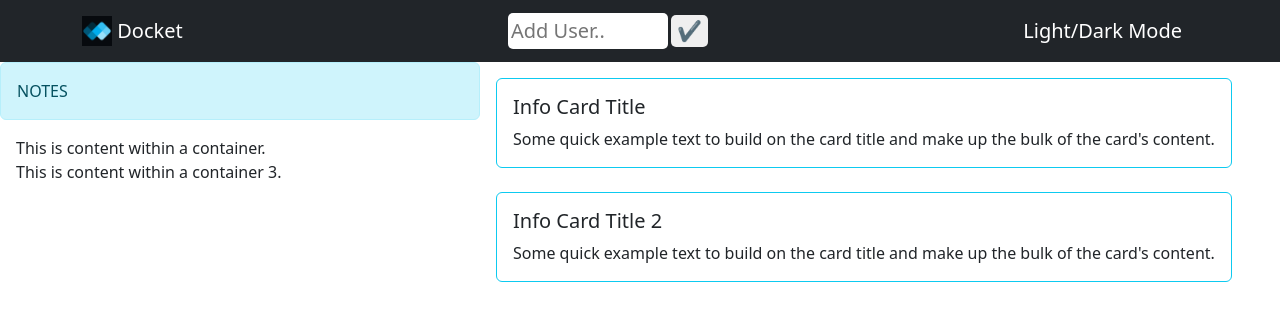
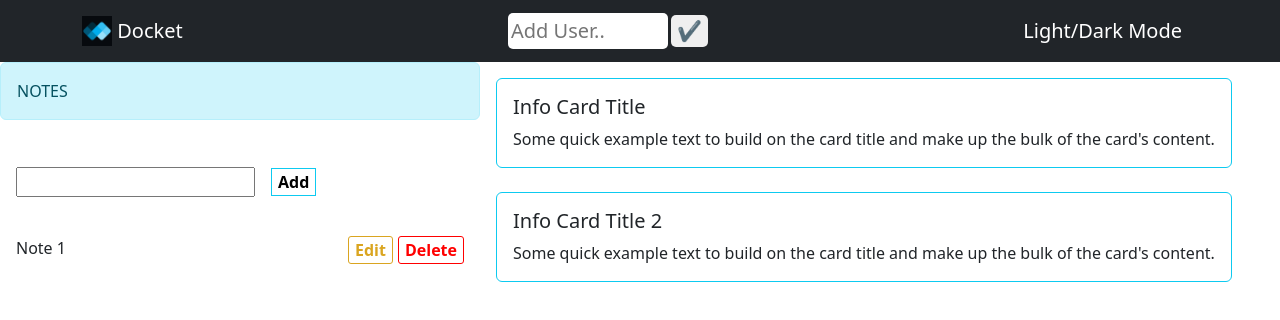
Before and after one commit to bouzianeseffah/front-end-project, a React (Create React App) app in the folder todo-list-project/: page / in a window 1280 px wide. Shown: the top 320 px of the page. Built offline with nearby package versions, Linux system fonts and the light colour scheme.

Commit message:
Finished add button for folders

```diff
--- a/todo-list-project/public/index.css
+++ b/todo-list-project/public/index.css
@@ -46,6 +46,28 @@ hr {
  max-width: 100%;
 }
 
+.folder-container {
+  padding: 1rem 1rem 1rem 1rem;
+}
+
+.sidebar-delete-buttons {
+  border-radius: 3px;
+  border: 1px solid red!important;
+  color: red!important;
+  float: right;
+  margin: 0!important;
+  background-color: transparent!important;
+}
+
+.sidebar-edit-buttons {
+  border-radius: 3px;
+  border: 1px solid goldenrod !important;
+  color: goldenrod !important;
+  float: right;
+  margin: 0 5px 0 0 !important;
+  background-color: transparent!important;
+}
+
 
 /* add name styles */
 
--- a/todo-list-project/src/components/Sidebar.js
+++ b/todo-list-project/src/components/Sidebar.js
@@ -8,9 +8,49 @@ import ArrowRight from '../images/arrow-right.svg'
 
 function Sidebar() {
   const [show, setShow] = useState(false);
-
   const handleClose = () => setShow(false);
   const handleShow = () => setShow(true);
+
+  const [title, setTitle] = useState('')
+  const [allTitles, setAllTitles] = useState(['Note 1'])
+
+  const handleClick = (e) => {
+    e.preventDefault()
+    // Clears input when entered
+    console.log(title)
+    setTitle(prevTitle => prevTitle = '')
+
+    // add notes button
+    setAllTitles(prevAllTitles => [title, ...allTitles])
+    console.log(allTitles)
+  }
+
+  // deletes current Folder
+  const deleteClick = () => {
+    // setAllTitles([...title].filter(currentId => currentId.id !== id))
+    console.log(allTitles.id)
+  }
+
+
+
+  const inputName = (event) => {
+    setTitle(event.target.value);
+  }
+
+  const folderElements = allTitles.map((note, index) => (
+    <>
+      <p>
+        {note}
+        {/* {index + 1} */}
+        <button className='sidebar-delete-buttons' onClick={deleteClick}>
+          Delete
+        </button>
+        <button className='sidebar-edit-buttons'>
+          Edit
+        </button>
+      </p>
+    </>
+  ))
 
   return (
     <div className='sidebar'>
@@ -26,16 +66,26 @@ function Sidebar() {
         <Offcanvas.Header closeButton>
           <Offcanvas.Title>Notes</Offcanvas.Title>
         </Offcanvas.Header>
-        <Offcanvas.Body >
-          <p className="mb-0">
-            This is content within a container.
-          </p>
-        </Offcanvas.Body>
-        <Offcanvas.Body>
-          <p className="mb-0">
-            This is content within a container 3.
-          </p>
-        </Offcanvas.Body>
+
+        <div className='folder-container'>
+          <form>
+          <input
+            value={title}
+            onChange={inputName}
+            maxLength='15'
+          />
+          <button
+            type='button'
+            className='add-folder-title'
+            onClick={handleClick}
+          >Add</button>
+          </form>
+          <br/>
+
+          {folderElements}
+
+        </div>
+
       </Offcanvas>
     </div>
   );
```
